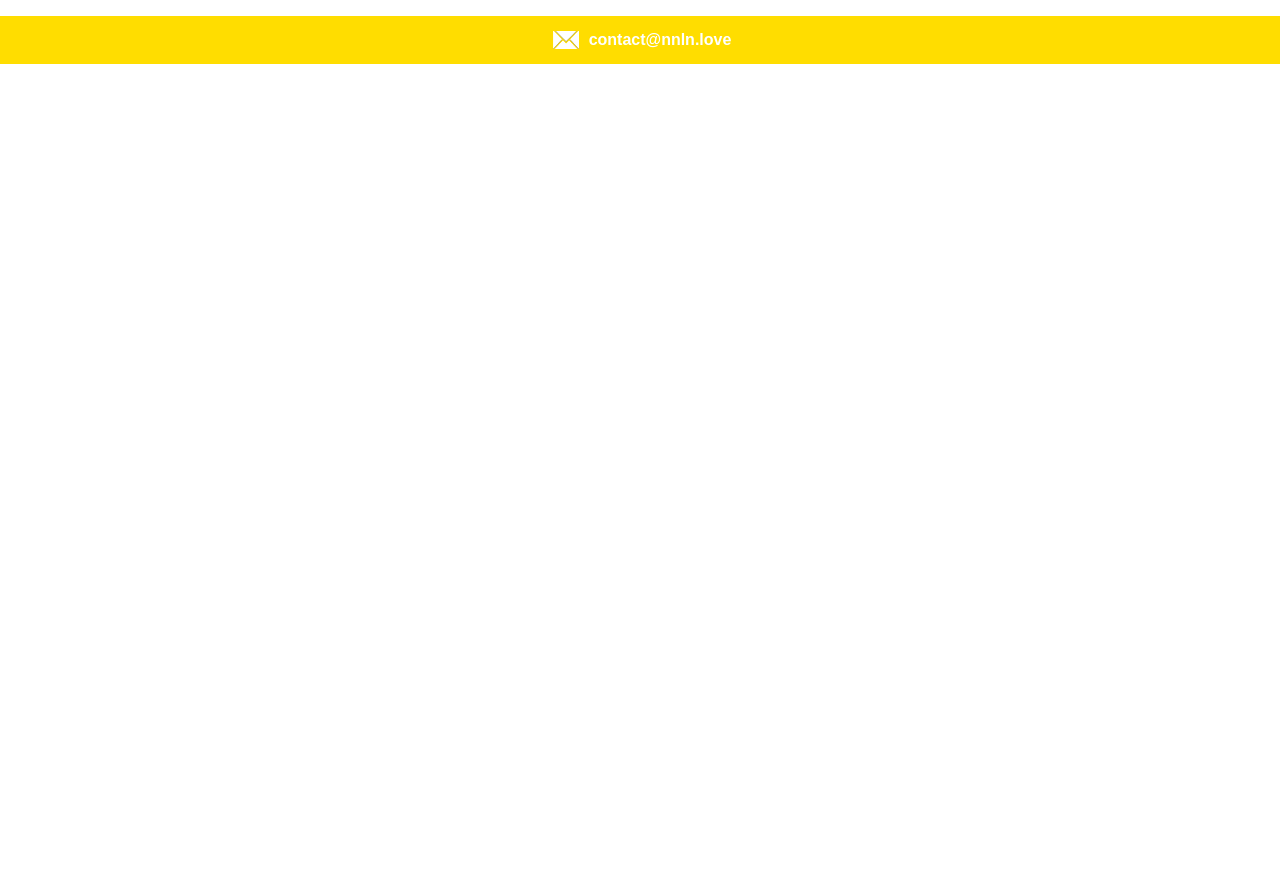
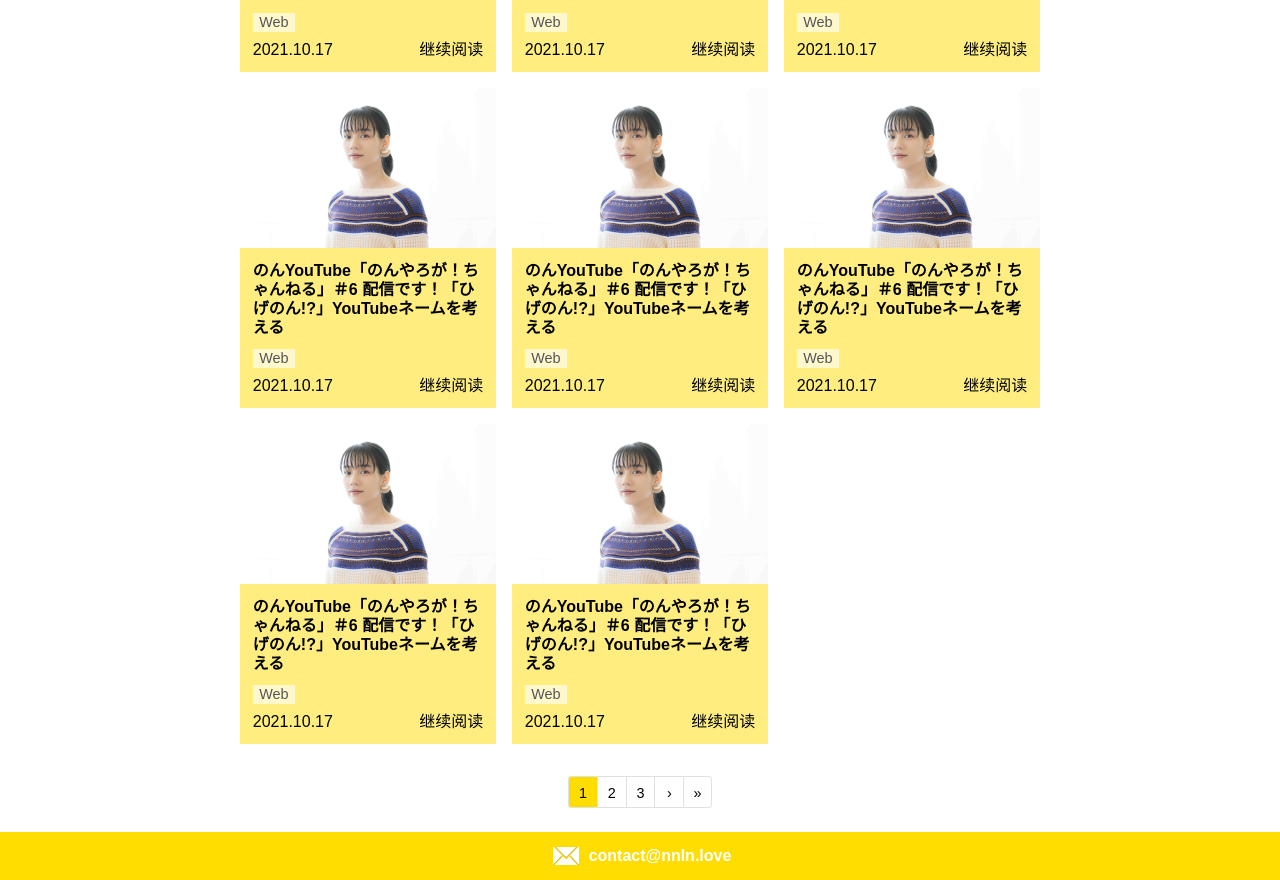
Before and after one commit to 2nonnon/show, a Vue app: page /main/news#/News in a window 1280 px wide. Shown: the part 736-1616 px from the top of the page. Before the commit the page ends 800 px from the top, so only its background shows below. Built offline with nearby package versions, Linux system fonts and the light colour scheme.

Commit message:
something and router change and pagebar

```diff
--- a/package.json
+++ b/package.json
@@ -9,6 +9,7 @@
   },
   "dependencies": {
     "core-js": "^3.6.5",
+    "mitt": "^3.0.0",
     "vue": "^3.0.0",
     "vue-router": "^4.0.0-0"
   },
--- a/public/json/articles.json
+++ b/public/json/articles.json
@@ -1,6 +1,96 @@
 [
     {
-        "imgUrl": "./article/0001/cover.jpg",
+        "imgUrl": "../article/0001/cover.jpg",
+        "title": "のんYouTube「のんやろが！ちゃんねる」＃6 配信です！「ひげのん!?」YouTubeネームを考える",
+        "tags": [
+            "Web"
+        ],
+        "time": "2021.10.17",
+        "id": "0001"
+    },
+    {
+        "imgUrl": "../article/0001/cover.jpg",
+        "title": "のんYouTube「のんやろが！ちゃんねる」＃6 配信です！「ひげのん!?」YouTubeネームを考える",
+        "tags": [
+            "Web"
+        ],
+        "time": "2021.10.17",
+        "id": "0001"
+    },
+    {
+        "imgUrl": "../article/0001/cover.jpg",
+        "title": "のんYouTube「のんやろが！ちゃんねる」＃6 配信です！「ひげのん!?」YouTubeネームを考える",
+        "tags": [
+            "Web"
+        ],
+        "time": "2021.10.17",
+        "id": "0001"
+    },
+    {
+        "imgUrl": "../article/0001/cover.jpg",
+        "title": "のんYouTube「のんやろが！ちゃんねる」＃6 配信です！「ひげのん!?」YouTubeネームを考える",
+        "tags": [
+            "Web"
+        ],
+        "time": "2021.10.17",
+        "id": "0001"
+    },
+    {
+        "imgUrl": "../article/0001/cover.jpg",
+        "title": "のんYouTube「のんやろが！ちゃんねる」＃6 配信です！「ひげのん!?」YouTubeネームを考える",
+        "tags": [
+            "Web"
+        ],
+        "time": "2021.10.17",
+        "id": "0001"
+    },
+    {
+        "imgUrl": "../article/0001/cover.jpg",
+        "title": "のんYouTube「のんやろが！ちゃんねる」＃6 配信です！「ひげのん!?」YouTubeネームを考える",
+        "tags": [
+            "Web"
+        ],
+        "time": "2021.10.17",
+        "id": "0001"
+    },
+    {
+        "imgUrl": "../article/0001/cover.jpg",
+        "title": "のんYouTube「のんやろが！ちゃんねる」＃6 配信です！「ひげのん!?」YouTubeネームを考える",
+        "tags": [
+            "Web"
+        ],
+        "time": "2021.10.17",
+        "id": "0001"
+    },
+    {
+        "imgUrl": "../article/0001/cover.jpg",
+        "title": "のんYouTube「のんやろが！ちゃんねる」＃6 配信です！「ひげのん!?」YouTubeネームを考える",
+        "tags": [
+            "Web"
+        ],
+        "time": "2021.10.17",
+        "id": "0001"
+    },
+    {
+        "imgUrl": "../article/0001/cover.jpg",
+        "title": "のんYouTube「のんやろが！ちゃんねる」＃6 配信です！「ひげのん!?」YouTubeネームを考える",
+        "tags": [
+            "Web"
+        ],
+        "time": "2021.10.17",
+        "id": "0001"
+    },
+    {
+        "imgUrl": "../article/0001/cover.jpg",
+        "title": "のんYouTube「のんやろが！ちゃんねる」＃6 配信です！「ひげのん!?」YouTubeネームを考える",
+        "tags": [
+            "Web"
+        ],
+        "time": "2021.10.17",
+        "id": "0001"
+    },
+    {
+        "imgUrl": "../article/0001/cover.jpg",
         "title": "のんYouTube「のんやろが！ちゃんねる」＃6 配信です！「ひげのん!?」YouTubeネームを考える",
         "tags": [
             "Web"
--- a/src/App.vue
+++ b/src/App.vue
@@ -1,5 +1,5 @@
 <template>
-  <HomeLayout>
+  <Layout>
       <template #header>
         <NavBar></NavBar>
       </template>
@@ -9,11 +9,11 @@
       <template #footer>
         <Contact></Contact>
       </template>
-  </HomeLayout>
+  </Layout>
 </template>
 
 <script setup>
-import HomeLayout from './layouts/HomeLayout.vue';
+import Layout from './layouts/Layout.vue';
 import NavBar from './components/NavBar.vue';
 import Contact from './components/Contact.vue';
 </script>
--- a/src/components/ArticleCard.vue
+++ b/src/components/ArticleCard.vue
@@ -1,6 +1,6 @@
 <template>
     <div class="container">
-        <div class="cover">
+        <div class="cover" @click="toArticle(id, tags[0])">
             <img :src="imgUrl" />
         </div>
         <div class="content">
@@ -19,7 +19,7 @@
 </template>
 
 <script setup>
-import { defineProps } from '@vue/runtime-core';
+import { defineProps, defineEmits } from '@vue/runtime-core';
 import { useRouter } from 'vue-router';
 const router = useRouter();
 const props = defineProps({
@@ -44,7 +44,14 @@ const props = defineProps({
         required: true
     }
 })
+const emit = defineEmits({
+    'cateChange': function() {
+        return true;
+    }
+})
 const tagNav = (tag) => {
+    console.log(tag)
+    emit('cateChange', tag)
     router.replace({
         name: 'Category',
         params: {
@@ -53,10 +60,11 @@ const tagNav = (tag) => {
     })
 }
 const toArticle = (id, tag) => {
+    console.log(id, tag)
     router.replace({
         name: 'Container',
         params: {
-            'category': tag,
+            'tag': tag,
             'id': id,
         }
     })
--- a/src/components/NavBar.vue
+++ b/src/components/NavBar.vue
@@ -21,6 +21,7 @@
 <script setup>
 import { useRouter } from 'vue-router';
 import { ref } from '@vue/reactivity';
+import bus from '../libs/bus'
 // 首页
 const router = useRouter();
 // 搜索
@@ -37,7 +38,8 @@ const menu = () => {
 const categories = ref(['Home', 'Web', 'Other', 'Contact']);
 const menuNav = (target) => {
     if (!target || target === 'Home') target = 'News';
-    router.replace({ name: 'Category' , params:{ 'category': target }})
+    router.replace({ name: 'Category' , params:{ 'category': target.toLowerCase() }});
+    bus.emit('cateChange', target.toUpperCase())
     if (toggleM.value) menu();
 }
 </script>
--- /dev/null
+++ b/src/components/PageBar.vue
@@ -0,0 +1,88 @@
+<template>
+    <section class="container center">
+        <div class="page-item" v-if="control.start" @click="start">«</div>
+        <div class="page-item" v-if="control.last" @click="last">‹</div>
+        <div
+            :class="['page-item', { 'active': page === control.active }]"
+            v-for="page, i in control.pageShow"
+            :key="`${page}${i}`"
+            @click="toPage(page)"
+        >{{ page }}</div>
+        <div class="page-item" v-if="control.next" @click="next">›</div>
+        <div class="page-item" v-if="control.end" @click="end">»</div>
+    </section>
+</template>
+
+<script setup>
+import { ref, reactive, computed } from "@vue/reactivity";
+const pages = ref([1, 2, 3, 4, 5, 6, 7, 8, 9]);
+// const pageShow = ref(null);
+// const active = ref(1);
+const control = reactive({
+    active: 1,
+    pageShow: computed(() => pages.value.filter(num => {
+       return  num >= control.active - 2 && num <= control.active + 2
+    })),
+    start: computed(() => {
+        if (control.active > 3) return true;
+        else return false;
+    }),
+    last: computed(() => {
+        if (control.active > 1) return true;
+        else return false;
+    }),
+    next: computed(() => {
+        if (pages.value.length - control.active > 0) return true;
+        else return false;
+    }),
+    end: computed(() => {
+        if (pages.value.length - control.active > 3) return true;
+        else return false;
+    })
+})
+
+const start = () => {
+    control.active = 1
+}
+const last = () => {
+    control.active -= 1
+}
+const next = () => {
+    control.active += 1
+}
+const end = () => {
+    control.active = pages.value.length
+}
+const toPage = (page) => {
+    control.active = page
+}
+</script>
+
+<style scoped>
+.container {
+    margin: 1rem auto;
+}
+.page-item {
+    height: 2rem;
+    width: 1.8rem;
+    line-height: 2rem;
+    font-size: .9rem;
+    text-align: center;
+    border: 1px solid #DEE2E6;
+    border-right: none;
+    cursor: pointer;
+}
+.container .page-item:first-child {
+    border-radius: .2rem 0 0 .2rem;
+}
+.container .page-item:last-child {
+    border-radius: 0 .2rem .2rem 0;
+    border-right: 1px solid #DEE2E6;
+}
+.page-item:hover {
+    background-color: #FFF6BF;
+}
+.active {
+    background-color: #FFDD00 !important;
+}
+</style>
--- /dev/null
+++ b/src/libs/bus.js
@@ -0,0 +1,2 @@
+import mitt from "mitt";
+export default mitt();
--- a/src/router/index.js
+++ b/src/router/index.js
@@ -6,12 +6,12 @@ const routes = [
     redirect: {
       name: 'Category',
       params: {
-        category: 'News'
+        category: 'news'
       }
     }
   },
   {
-    path: '/:category',
+    path: '/main/:category',
     name: 'Category',
     component: () => import(/* webpackChunkName: "Main" */ '../views/Main.vue'),
     // children: [
@@ -19,7 +19,7 @@ const routes = [
     // ]
   },
   {
-    path: '/:category',
+    path: '/article/:tag',
     name: 'Container',
     component: () => {
       return import(/* webpackChunkName: "Container" */ '../views/Container.vue')
@@ -31,6 +31,10 @@ const routes = [
         component: () => import(/* webpackChunkName: "0001" */ '../pages/0001.vue')
       }
     ]
+  },
+  {
+    path: '/:pathMatch(.*)',
+    component: () => import(/* webpackChunkName: "NotFound" */ '../views/NotFound.vue')
   }
 ]
 
@@ -44,6 +48,7 @@ router.beforeEach((to) => {
     return {
       name: to.params.id,
       params: {
+        tag: to.params.tag,
         id: to.params.id
       }
     }
--- a/src/views/Main.vue
+++ b/src/views/Main.vue
@@ -1,35 +1,52 @@
 <template>
     <div class="main">
         <div class="category">{{ category }}</div>
-        <template v-for="item in articles" :key="item.id">
-            <ArticleCard
+        <template v-for="item in show" :key="item.id">
+            <!-- <ArticleCard
             :imgUrl="item.imgUrl"
             :title="item.title"
             :tags="item.tags"
             :time="item.time"
             :id="item.id"
-            ></ArticleCard>
+            ></ArticleCard> -->
+            <ArticleCard v-bind="item" @cate-change="changeCate"></ArticleCard>
         </template>
     </div>
+    <PageBar></PageBar>
 </template>
 
 <script setup>
 import { ref } from '@vue/reactivity';
-// import { onUpdated } from '@vue/runtime-core';
-import { useRoute } from 'vue-router';
-import { watch } from '@vue/runtime-core';
+import { onBeforeUnmount } from '@vue/runtime-core';
+// import { useRoute } from 'vue-router';
+// import { watch } from '@vue/runtime-core';
 import ArticleCard from '../components/ArticleCard.vue';
+import PageBar from '../components/PageBar.vue';
+import bus from '../libs/bus';
 const category = ref('NEWS');
-const route = useRoute();
+// const route = useRoute();
 const articles = ref(null);
+const show = ref(null);
 // fetch请求本地文件时的路径应该相对于index.html
-fetch('./json/articles.json')
+fetch('../json/articles.json')
     .then(_ => _.json())
     .then(res => {
         articles.value = res
+        show.value = res
     })
-watch(() => route.params.category, () => {
-    category.value = route.params.category;
+
+// 根据页面改变类别
+// watch(() => route.params.category, () => {
+//     category.value = route.params.category.toUpperCase()
+// })
+const changeCate = tag => {
+    console.log(tag)
+    category.value = tag.toUpperCase()
+}
+bus.on('cateChange', changeCate);
+// 卸载前移除监听
+onBeforeUnmount(() => {
+    bus.off('cateChange', changeCate);
 })
 </script>
 
--- /dev/null
+++ b/src/views/NotFound.vue
@@ -0,0 +1,12 @@
+<template>
+    <section class="container center">
+        <div class="404">404</div>
+        <div class="not">Page Not Found</div>
+    </section>
+</template>
+
+<style scoped>
+.container {
+    height: 100%;
+}
+</style>
```
Also changed, not shown: src/layouts/Layout.vue (renamed from src/layouts/HomeLayout.vue), 1 other file (tests, documents, lock files or other folders).
